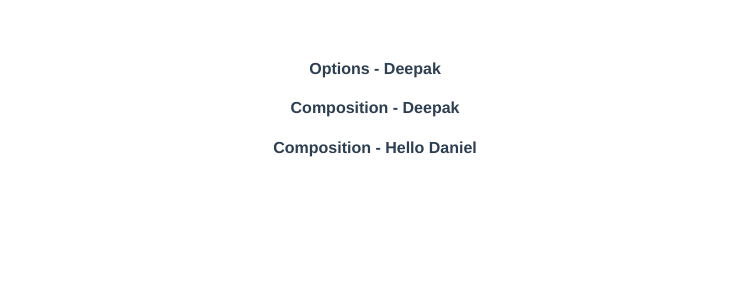
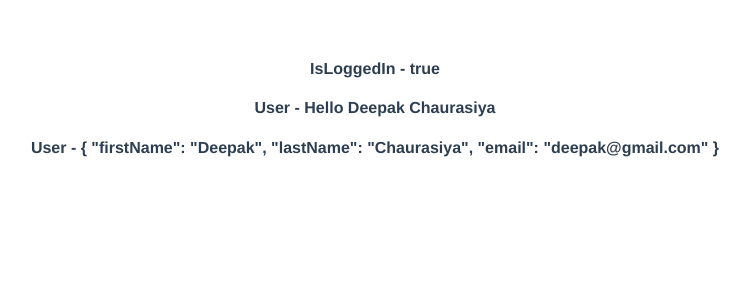
Before and after one commit to deepak252/vuejs-tutorial, a Vue app: page / in a window 1280 px wide. Shown: the top 300 px of the page, without its empty margins (265-1014 px from the left). Built offline with nearby package versions, Linux system fonts and the light colour scheme.

Commit message:
Replace data with reactive

```diff
--- a/src/components/Data.vue
+++ b/src/components/Data.vue
@@ -1,11 +1,12 @@
 <template>
-    <h4> Options - {{o_firstName}} </h4>
-    <h4> Composition - {{c_firstName}} </h4> <!-- Deepak -->
-    <h4> Composition - {{greet}} </h4> <!-- Hello Daniel -->
+    <!-- <h4> Options - {{o_firstName}} </h4> -->
+    <h4> IsLoggedIn - {{isLoggedIn}} </h4>
+    <h4> User - {{greet}} </h4>
+    <h4> User - {{userInfoState}} </h4>
 </template>
 
 <script>
-import { ref } from 'vue'
+import { reactive, ref } from 'vue'
 
 export default {
     name: 'Data',
@@ -15,12 +16,16 @@ export default {
         }
     },
     setup(){
-        const c_firstName = ref('Daniel'); // Composition API
-        console.log(c_firstName.value); // Daniel
-        const greet = `Hello ${c_firstName.value}`;
-        c_firstName.value = 'Deepak';
+        const isLoggedIn = ref(true);
+        const userInfoState = reactive({
+            firstName: 'Deepak',
+            lastName: 'Chaurasiya',
+            email: 'deepak@gmail.com'
+        });
+        const greet = `Hello ${userInfoState.firstName} ${userInfoState.lastName}`;
         return {
-            c_firstName,
+            isLoggedIn,
+            userInfoState,
             greet
         }
     },
```
